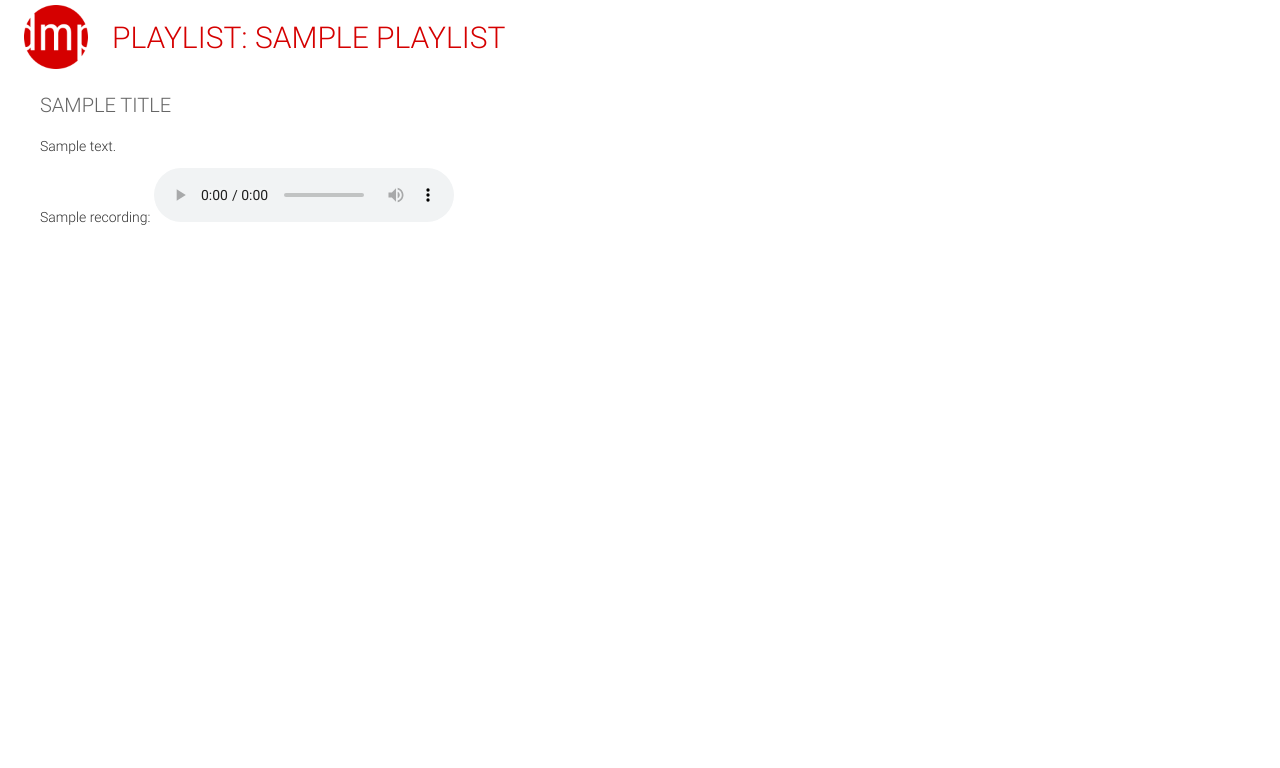
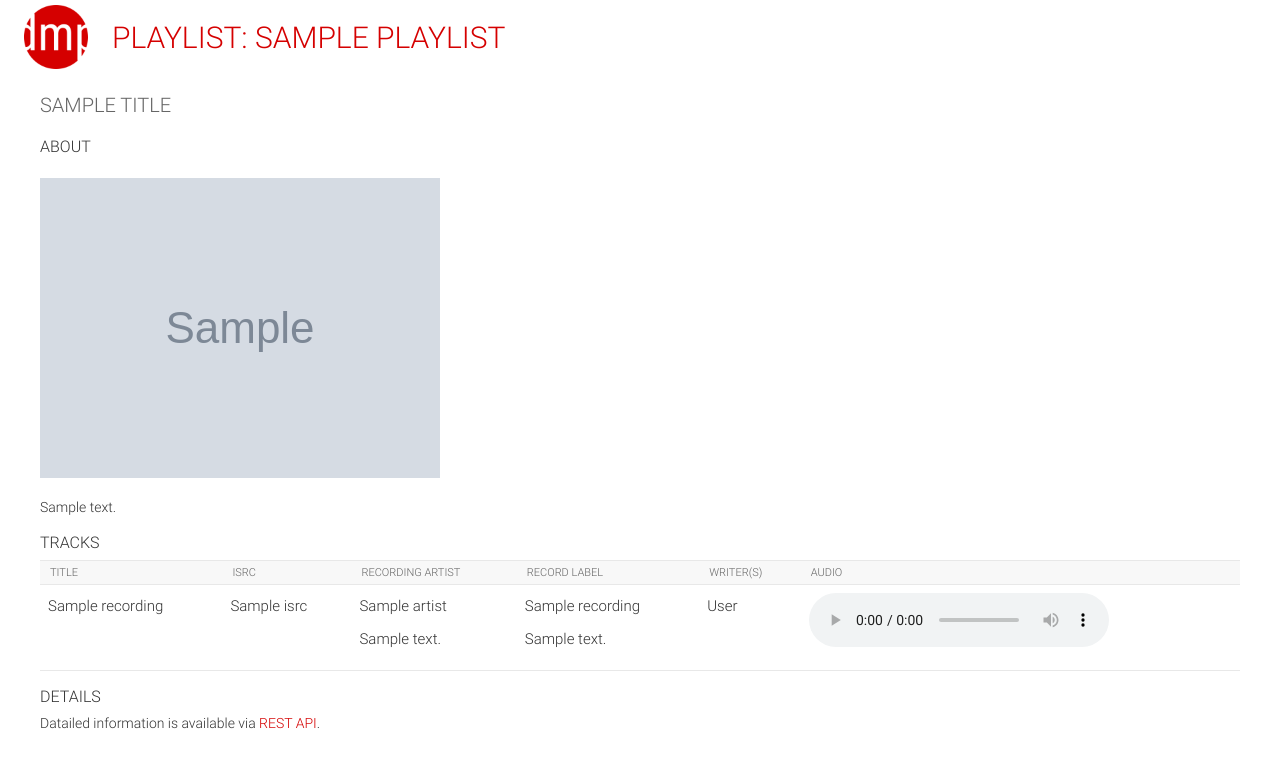
Before and after one commit to matijakolaric-com/django-music-publisher, a Django app: template music_publisher/templates/secret_playlist.html in a window 1280 px wide. Shown: the top 768 px of the page. Run offline with Django 3.2, Linux system fonts and the light colour scheme; the template is opened without the code that fills it: most values are stand-ins (such as "Sample title", 1, 10 or a date in 2020); grey boxes marked "Sample" are stand-in pictures; parts of the project's set-up code (start-up, migrations or seed data) failed here and were passed over.

Commit message:
setting up 22.1

```diff
--- a/music_publisher/api.py
+++ b/music_publisher/api.py
@@ -176,7 +176,7 @@ class PlaylistSerializer(serializers.ModelSerializer):
     class Meta:
 
         model = Playlist
-        fields = ['release_title', 'recordings']
+        fields = ['release_title', 'image', 'description', 'recordings']
     recordings = RecordingInTrackSerializer(many=True, read_only=True)
 
 
--- a/music_publisher/templates/secret_playlist.html
+++ b/music_publisher/templates/secret_playlist.html
@@ -8,11 +8,70 @@
 {% endblock %}
 
 {% block content %}
-    {{ playlist.description|linebreaks }}
+    {% if playlist.description or playlist.image %}
+        <div>
+            <h2>About</h2>
+            <img src="{{ playlist.image.url }}" alt="" style="max-width: 50%; margin: 1em 0">
+            {{ playlist.description|linebreaks }}
+        </div>
+    {% endif %}
+    <div>
+    <h2>Tracks</h2>
+    <table style="min-width: 100%">
+    <thead>
+        <tr>
+            <th>
+                Title
+            </th>
+            <th>
+                ISRC
+            </th>
+            <th>
+                Recording Artist
+            </th>
+            <th>
+                Record Label
+            </th>
+            <th>
+                Writer(s)
+            </th>
+            <th>
+                Audio
+            </th>
+        </tr>
+    </thead>
+    <tbody>
     {% for track in playlist.tracks.all %}
         {% with track.recording as rec %}
-            {{ rec }}: {% if rec.audio_file %}<audio controls><source src="{{ rec.audio_file.url }}"></audio>{% endif %}<br/>
+            <tr>
+                <td>
+                    <p>{{ rec.title }}</p>
+                </td>
+                <td>
+                    <p>{{ rec.isrc|default_if_none:'' }}</p>
+                </td>
+                <td>
+                    <p>{{ rec.artist|default_if_none:'' }}</p>
+                    {% if rec.artist.description %}<p>{{ rec.artist.description|linebreaksbr }}</p>{% endif %}
+                </td>
+                <td>
+                    <p>{{ rec.record_label|default_if_none:'' }}</p>
+                    {% if rec.record_label.description %}<p>{{ rec.record_label.description|linebreaksbr }}</p>{% endif %}
+                </td>
+                <td>
+                    <p>{{ rec.work.writer_last_names }}</p>
+                </td>
+                <td>
+                    {% if rec.audio_file %}<audio controls><source src="{{ rec.audio_file.url }}"></audio>{% endif %}
+                </td>
+            </tr>
         {% endwith %}
     {% endfor %}
-
+    </tbody>
+    </table>
+    </div>
+    <div>
+        <h2>Details</h2>
+        <p>Datailed information is available via <a href="{{ playlist.secret_api_url }}" target="_blank">REST API</a>.</p>
+    </div>
 {% endblock %}
--- a/publishing_staff.json
+++ b/publishing_staff.json
@@ -41,16 +41,6 @@
             ],
             [
                 "add_artist",
-                "music_publisher",
-                "artist"
-            ],
-            [
-                "api_view_artists",
-                "music_publisher",
-                "artist"
-            ],
-            [
-                "artists_api_view",
                 "music_publisher",
                 "artist"
             ],
@@ -368,16 +358,6 @@
                 "alternatetitle"
             ],
             [
-                "api_view_artists",
-                "music_publisher",
-                "artist"
-            ],
-            [
-                "artists_api_view",
-                "music_publisher",
-                "artist"
-            ],
-            [
                 "view_artist",
                 "music_publisher",
                 "artist"
```
